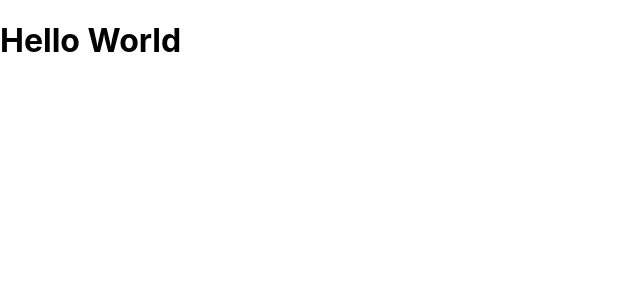
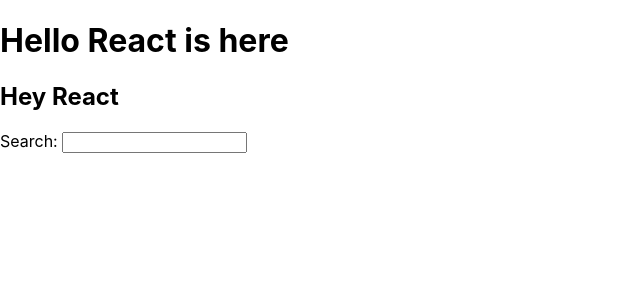
Before and after one commit to mnca16/road-to-react-book, a React (Create React App) app: page / in a window 1280 px wide. Shown: the top 300 px of the page, without its empty margins (0-640 px from the left). Built offline with nearby package versions, Linux system fonts and the light colour scheme.

Commit message:
added jsx to the App component

```diff
--- a/src/App.js
+++ b/src/App.js
@@ -1,9 +1,23 @@
 import * as React from 'react';
+
+function getTittle (title) {
+  return title;
+}
+
+const location = 'is here';
+
+const welcome = {
+  greeting: 'Hey',
+  title: 'React',
+};
 
 function App() {
   return (
     <div>
-      <h1>Hello World</h1>
+      <h1>Hello {getTittle('React')} {location}</h1>
+      <h2>{welcome.greeting} {welcome.title}</h2>
+      <label htmlFor="search">Search: </label>
+      <input id="search" type="text"/>
     </div>
     );
 }
```
